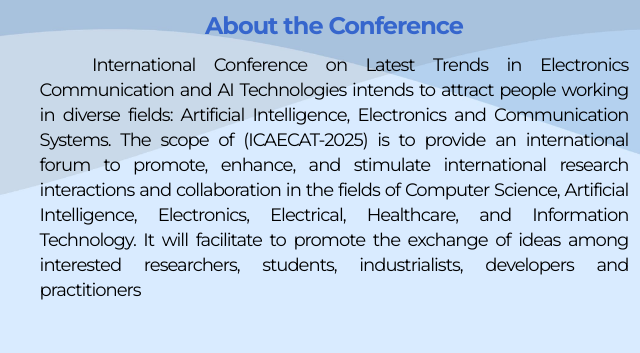
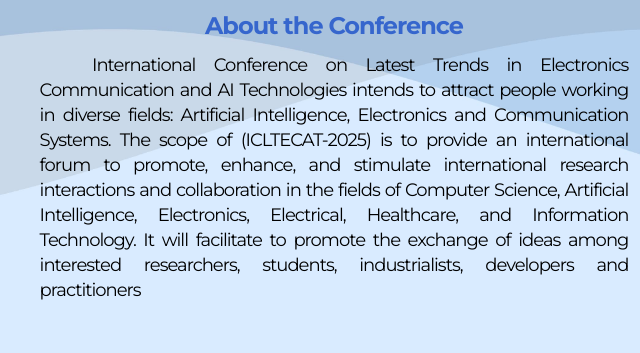
Before and after one commit to icltecat/icltecat.github.io, a plain HTML site: page about the conference.html in a window 1280 px wide. Shown: the part 240-593 px from the top of the page, 306-946 px from the left. Drawn offline with nearby package versions, Linux system fonts and the light colour scheme.

Commit message:
Update about the conference.html

```diff
--- a/about the conference.html
+++ b/about the conference.html
@@ -77,7 +77,7 @@
         </div>
         <div class="content">
             <h2>About the Conference</h2>
-            <p>&emsp;&emsp; International Conference on Latest Trends in Electronics Communication and AI Technologies intends to attract people working in diverse fields: Artificial Intelligence, Electronics and Communication Systems. The scope of (ICAECAT-2025) is to provide an international forum to promote, enhance, and stimulate international research interactions and collaboration in the fields of Computer Science, Artificial Intelligence, Electronics, Electrical, Healthcare, and Information Technology. It will facilitate to promote the exchange of ideas among interested researchers, students, industrialists, developers and practitioners</p>
+            <p>&emsp;&emsp; International Conference on Latest Trends in Electronics Communication and AI Technologies intends to attract people working in diverse fields: Artificial Intelligence, Electronics and Communication Systems. The scope of (ICLTECAT-2025) is to provide an international forum to promote, enhance, and stimulate international research interactions and collaboration in the fields of Computer Science, Artificial Intelligence, Electronics, Electrical, Healthcare, and Information Technology. It will facilitate to promote the exchange of ideas among interested researchers, students, industrialists, developers and practitioners</p>
         </div>
     </div>
     <script src="javascript.js"></script>
```
